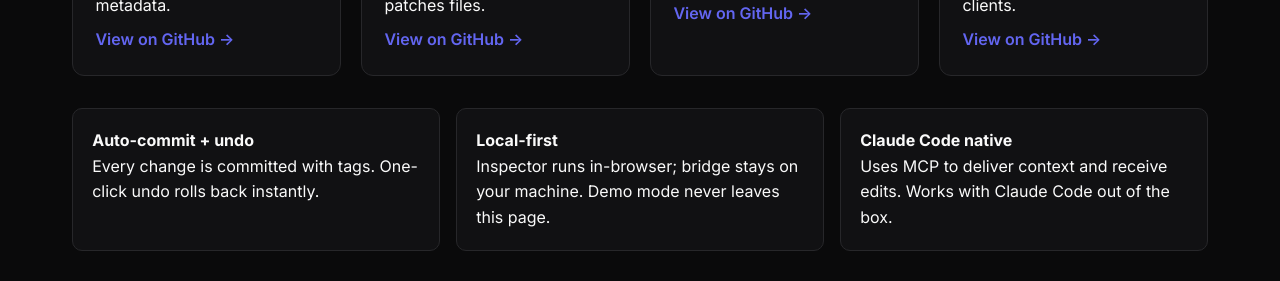
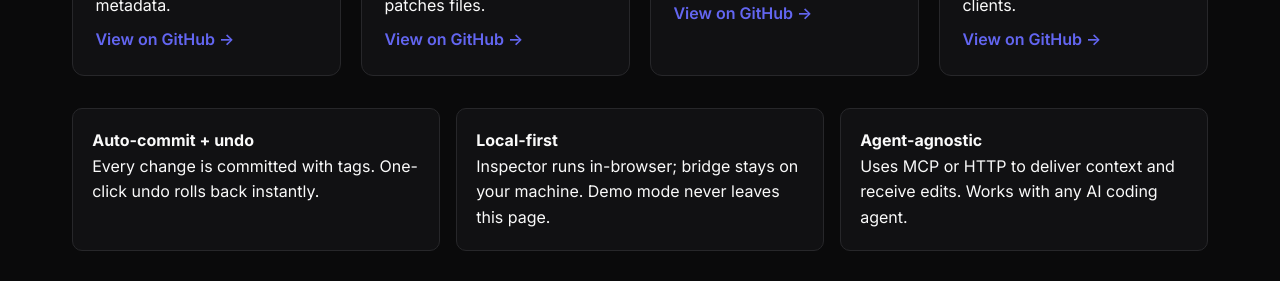
Before and after one commit to donutboyband/eyeglass_site, a React (Vite) app: page / in a window 1280 px wide. Shown: the part 3040-3321 px from the top of the page. Built offline with nearby package versions, Linux system fonts and the light colour scheme.

Commit message:
[eyeglass:eyeglass-1770675713056-kfkpco5] Done! Card rewritten to be agent-agnostic.

```diff
--- a/src/components/PackagesSection.tsx
+++ b/src/components/PackagesSection.tsx
@@ -31,8 +31,8 @@
           <p>Inspector runs in-browser; bridge stays on your machine. Demo mode never leaves this page.</p>
         </div>
         <div className="trust-card">
-          <h4>Claude Code native</h4>
-          <p>Uses MCP to deliver context and receive edits. Works with Claude Code out of the box.</p>
+          <h4>Agent-agnostic</h4>
+          <p>Uses MCP or HTTP to deliver context and receive edits. Works with any AI coding agent.</p>
         </div>
       </div>
     </section>
```
Also changed, not shown: 1 other file (tests, documents, lock files or other folders).
